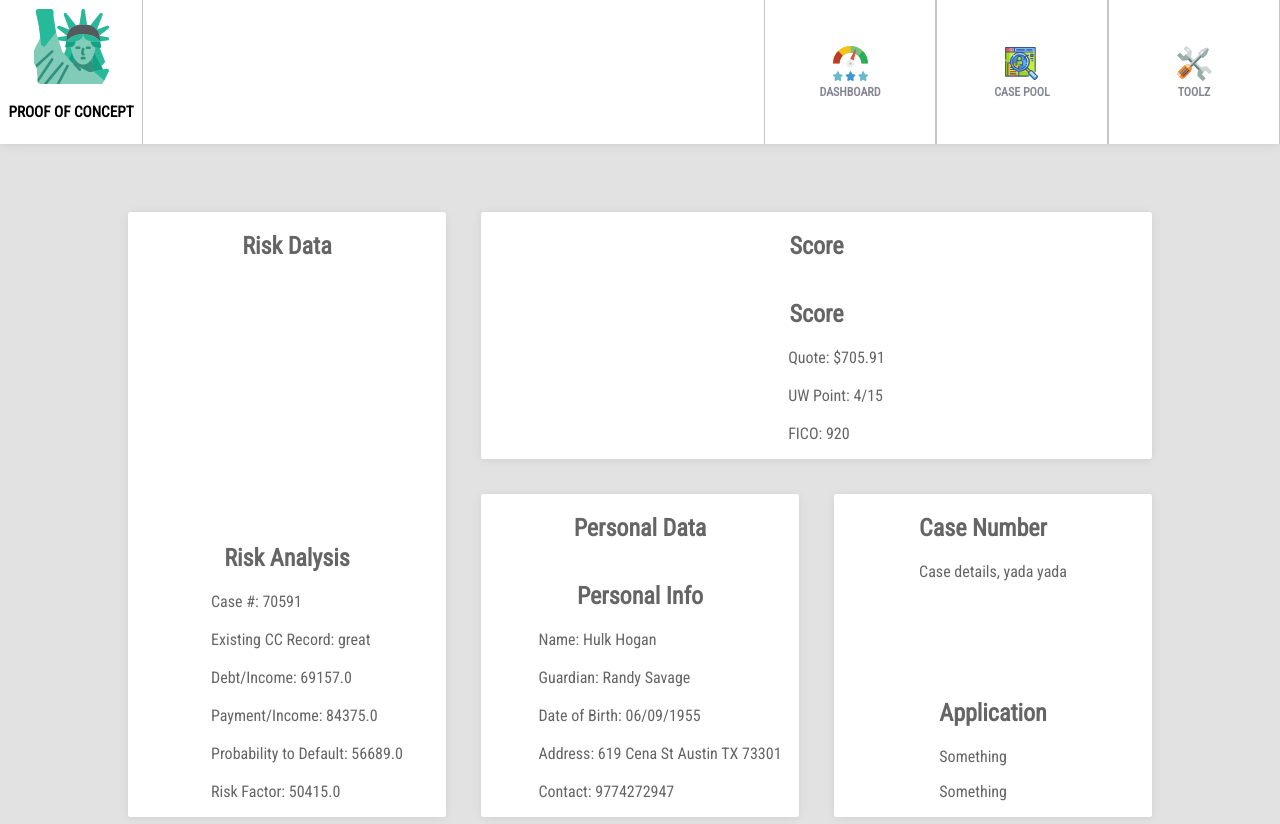
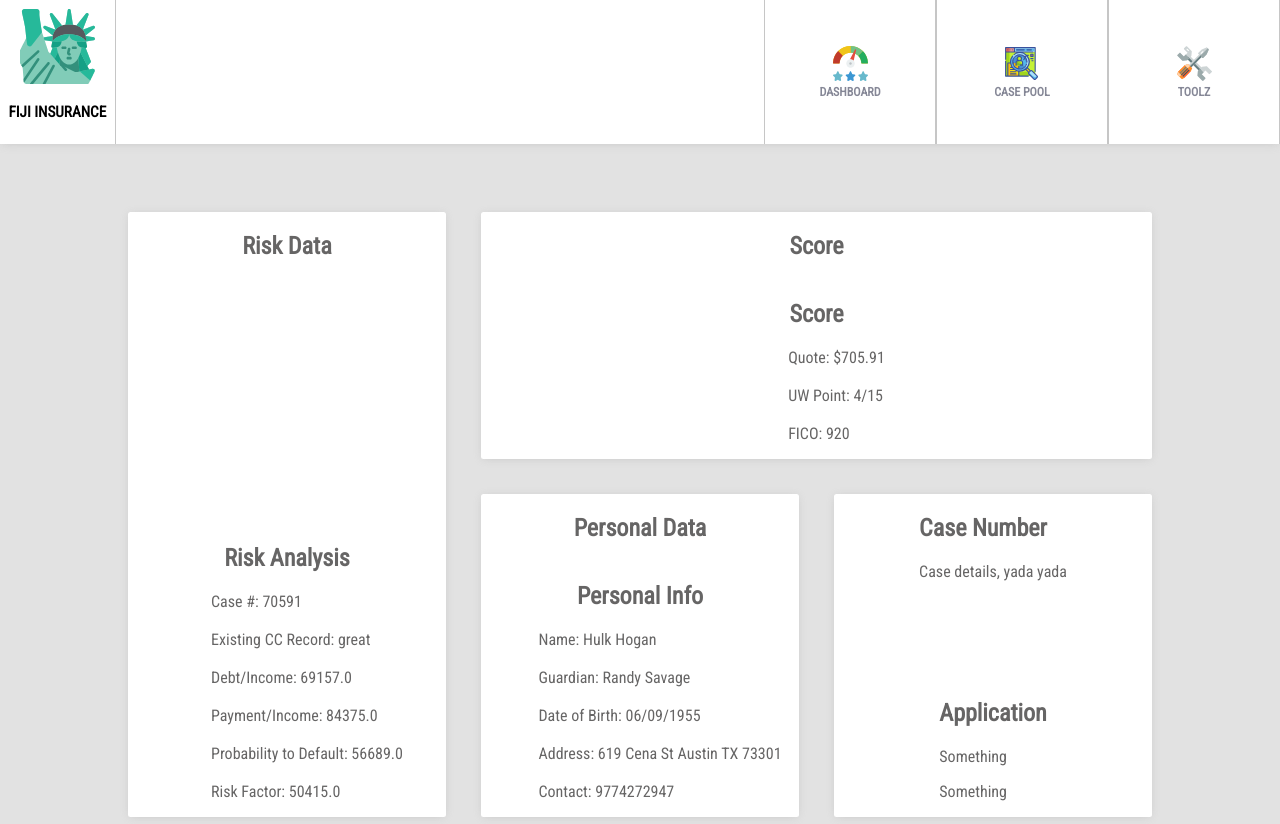
Before and after one commit to ashhkim/javaAPI, an Angular app: page / in a window 1280 px wide. Built offline with nearby package versions, Linux system fonts and the light colour scheme.

Commit message:
changed da  name

```diff
--- a/src/app/app.component.html
+++ b/src/app/app.component.html
@@ -5,7 +5,7 @@
               <div id="logo-holder">
                   <img id ="real-logo" src="./assets/images/statue-of-liberty.svg">
               </div>
-              <p>Proof of Concept</p>
+              <p>Fiji Insurance</p>
           </div>
       </a>
       <ul id="real-nav-bar">
```
